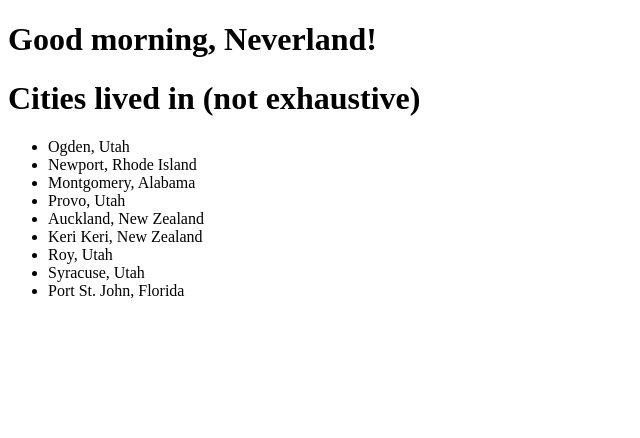
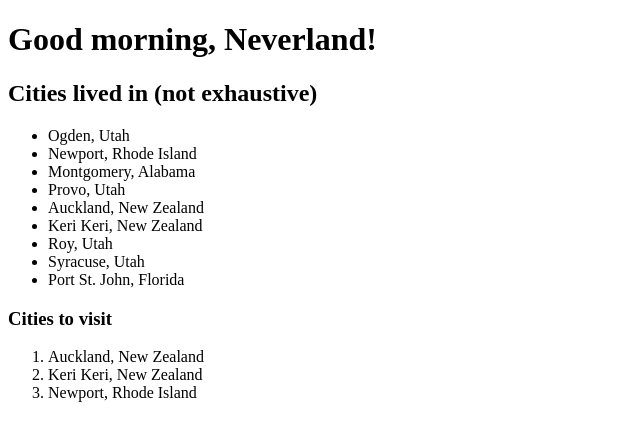
Before and after one commit to aerowolf82/StaticWebsiteExample, a plain HTML site: page index.html in a window 1280 px wide. Shown: the whole page, without its empty margins (0-640 px from the left). Drawn offline with Linux system fonts and the light colour scheme.

Commit message:
Adding Cities to visit

```diff
--- a/index.html
+++ b/index.html
@@ -6,7 +6,8 @@
       </head>
       <body>
         <h1>Good morning, Neverland!</h1>
-        <h1>Cities lived in (not exhaustive)</h1>
+        <p>
+            <h2>Cities lived in (not exhaustive)</h2>
             <ul>
                 <li>Ogden, Utah</li>
                 <li>Newport, Rhode Island</li>
@@ -18,6 +19,16 @@
                 <li>Syracuse, Utah</li>
                 <li>Port St. John, Florida</li>
             </ul>
+        </p>
+        <p>
+            <h3>Cities to visit</h3>
+            <ol>
+            <li>Auckland, New Zealand</li>
+            <li>Keri Keri, New Zealand</li>
+            <li>Newport, Rhode Island</li>
+            </ol>
+        </p>
+
 
 
       </body>
```
Lines whose indentation alone changed are shown as unchanged.
